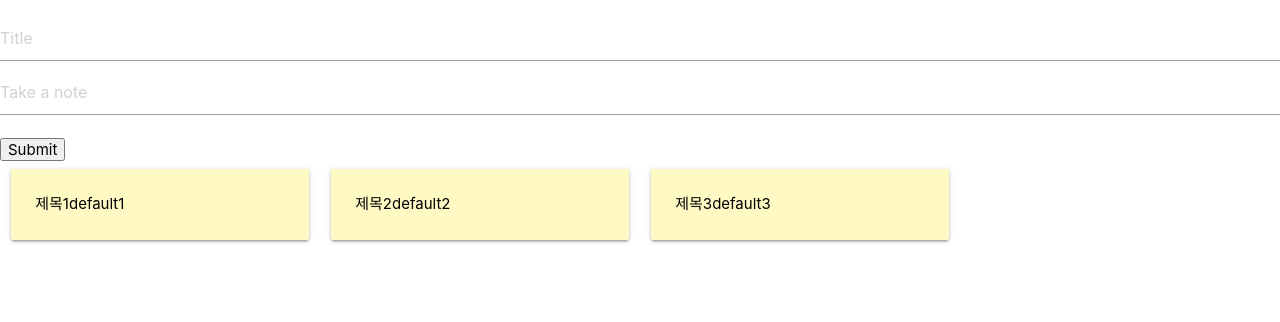
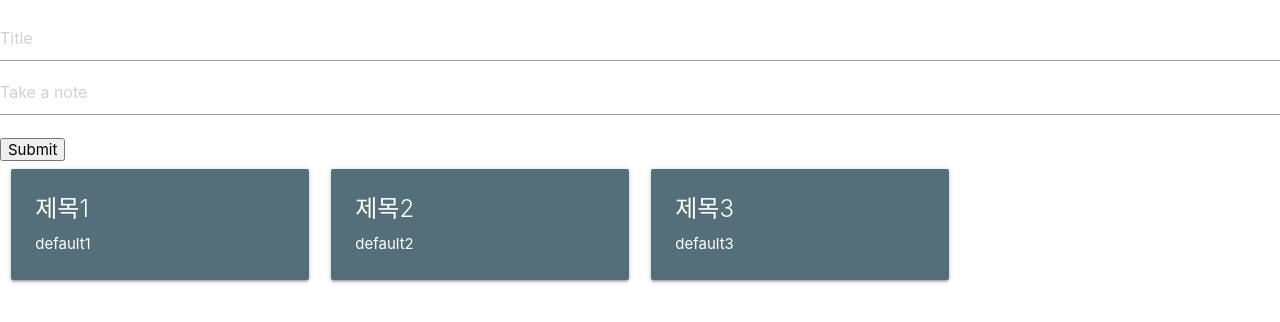
Before and after one commit to rpdus25/taling-react-study, a React (Create React App) app in the folder 2-week/homework/: page / in a window 1280 px wide. Shown: the top 322 px of the page. Built offline with nearby package versions, Linux system fonts and the light colour scheme.

Commit message:
'note태그수정'

```diff
--- a/2-week/homework/src/App.js
+++ b/2-week/homework/src/App.js
@@ -25,7 +25,7 @@ class App extends Component {
             savedNotes: [
                 ...savedNotes,
                 //content 안에 userInput을 넣어야, content로 저장이 됩니다.
-                {title: userTitleInput, content: userContentInput}
+                {id:savedNotes.length+1, title: userTitleInput, content: userContentInput}
             ]
         })
     }
--- a/2-week/homework/src/Note.js
+++ b/2-week/homework/src/Note.js
@@ -12,9 +12,10 @@ class Note extends Component {
             //아래 내용들은 materialize에 있는 라이브러리와 클래스를 활용한 것 입니다.
             //materialize 의 grid부분을 참고해 주세요.
             <div className='col s12 m6 l3'>
-                <div className='card yellow lighten-4'>
-                    <div className='card-content black-text'>
-                        {title}{content}
+                <div className='card blue-grey darken-1'>
+                    <div className='card-content white-text'>
+                        <span class="card-title">{title}</span>
+                        <p>{content}</p>
                     </div>
                 </div>
             </div>
--- a/2-week/homework/src/Writing.js
+++ b/2-week/homework/src/Writing.js
@@ -6,7 +6,6 @@ class Writing extends Component {
         this.state = {
             userTitleInput: "",
             userContentInput: ""
-
         }
     };
     handleSubmit = (e) => {
```
